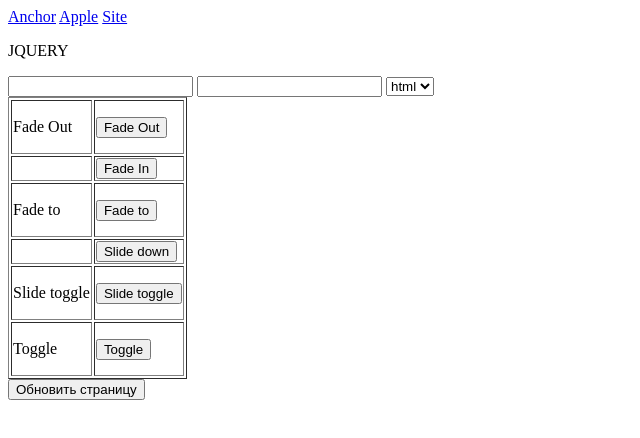
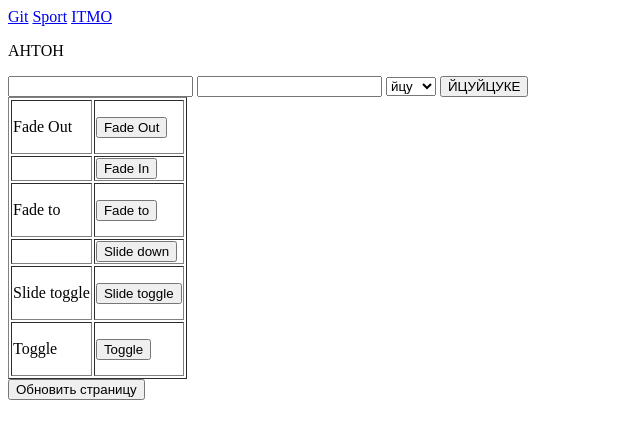
Before and after one commit to santon2714/itmo, a plain HTML site: page jquery/index.html in a window 1280 px wide. Shown: the whole page, without its empty margins (0-640 px from the left). Drawn offline with nearby package versions, Linux system fonts and the light colour scheme.

Commit message:
Update index.html

```diff
--- a/jquery/index.html
+++ b/jquery/index.html
@@ -4,7 +4,7 @@
     <meta charset="utf-8">
     <title>jquery</title>
     <style>
-        #cancel {
+        #knopka {
             position: absolute;
             top: 0;
             right: 0;
@@ -14,18 +14,20 @@
 </head>
 <body>
 
-<a class="anchor" id="first" href="http://www.w3.org/">Anchor</a>
-<a class="anchor" href="http://www.icloud.com/">Apple</a>
-<a class="anchor" href="http://www.google.com/">Site</a>
+<a class="anchor" id="first" href="http://github.com/">Git</a>
+<a class="anchor" href="http://news.sportbox.ru/">Sport</a>
+<a class="anchor" href="http://itmo.ru/ru/">ITMO</a>
 
-<p class="paragraph">JQUERY</p>
+<p class="paragraph">АНТОН</p>
 <form>
     <input type="text" name="name">
     <input type="text" name="surname">
     <select>
-        <option>html</option>
-        <option>css</option>
+        <option>йцу</option>
+        <option>ячс</option>
+        <option>фыв</option>
     </select>
+    <input value="ЙЦУЙЦУКЕ" type="button">
 </form>
 
 <table border="1">
```
